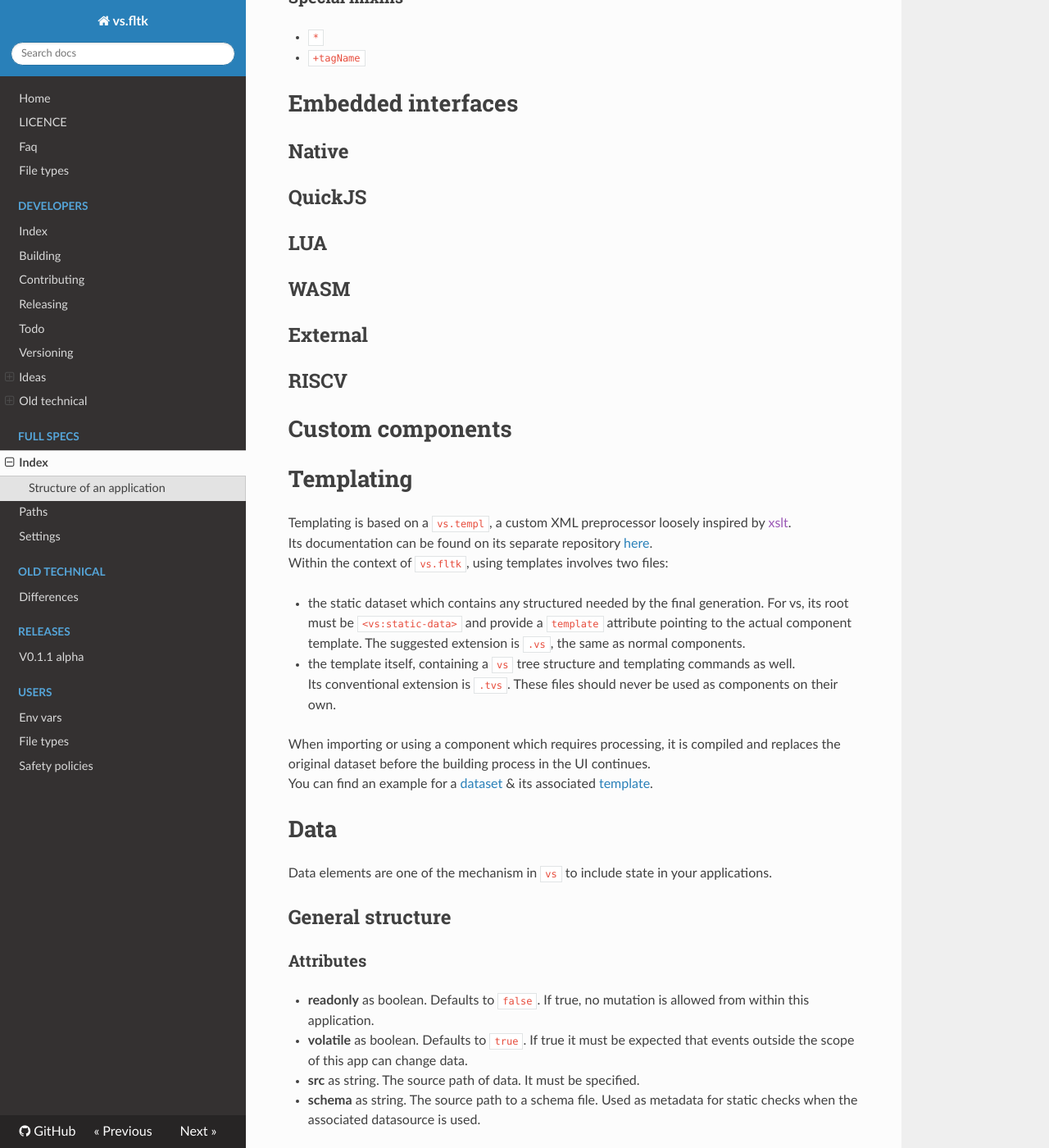
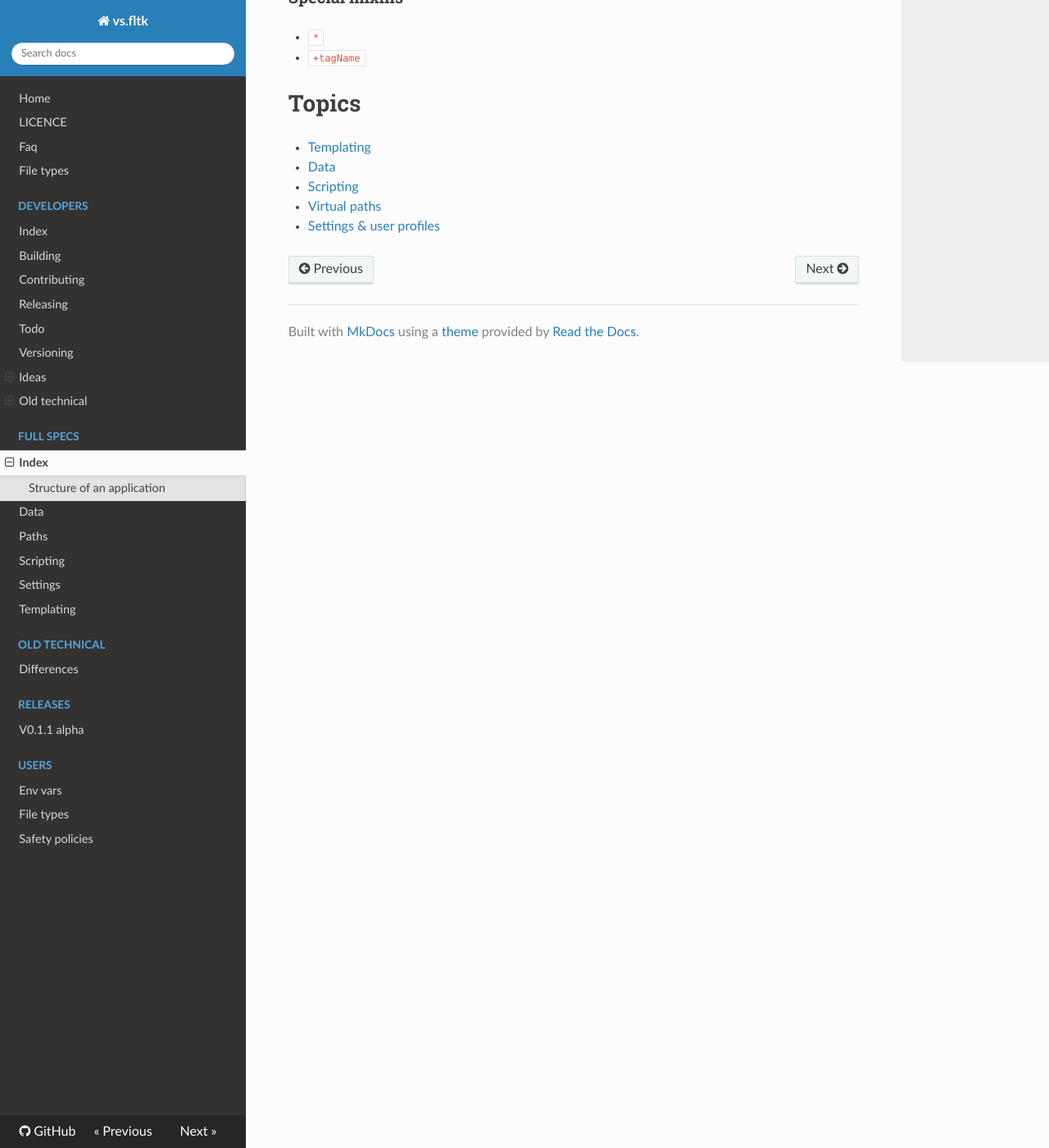
Before and after one commit to andy5995/vs-fltk, an MkDocs documentation site: the page built from docs/full-specs/index.md, in a window 1280 px wide and 1400 px high, scrolled down 6141 px. Shown: the whole window at 82% size. Built offline with MkDocs 1.6.1, drawn with Linux system fonts in a browser that asks for light colours; nearby versions of some CDN libraries; some of the changed text lies outside the part shown.

Commit message:
Improvements to docs

```diff
--- a/docs/full-specs/index.md
+++ b/docs/full-specs/index.md
@@ -220,62 +220,10 @@ Embedded scripts are
 - `*`
 - `+tagName`
 
-# Embedded interfaces
+# Topics
 
-## Native
-
-## QuickJS
-
-## LUA
-
-## WASM
-
-## External
-
-## RISCV
-
-# Custom components
-
-# Templating
-
-Templating is based on a `vs.templ`, a custom XML preprocessor loosely inspired by [xslt]().
-Its documentation can be found on its separate repository [here](https://github.com/karurochori/vs-templ).
-Within the context of `vs.fltk`, using templates involves two files:
-
-- the static dataset which contains any structured needed by the final generation. For vs, its root must be `<vs:static-data>` and provide a `template` attribute pointing to the actual component template. The suggested extension is `.vs`, the same as normal components.
-- the template itself, containing a `vs` tree structure and templating commands as well.
-  Its conventional extension is `.tvs`. These files should never be used as components on their own.
-
-When importing or using a component which requires processing, it is compiled and replaces the original dataset before the building process in the UI continues.
-You can find an example for a [dataset](../examples/test-templ.vs) & its associated [template](../examples/test-templ.tvs).
-
-# Data
-
-Data elements are one of the mechanism in `vs` to include state in your applications.
-
-## General structure
-
-### Attributes
-
-- **readonly** as boolean. Defaults to `false`. If true, no mutation is allowed from within this application.
-- **volatile** as boolean. Defaults to `true`. If true it must be expected that events outside the scope of this app can change data.
-- **src** as string. The source path of data. It must be specified.
-- **schema** as string. The source path to a schema file. Used as metadata for static checks when the associated datasource is used.
-
-## Subtypes
-
-### CSV
-
-#### Additional attributes
-
-- **header** as boolean. Defaults to `false`. If true the first row is used as schema information or skipped if `schema` is already provided.
-- **separator.field** as string. Defaults to `\t`. The character to split columns.
-- **separator.record** as string. Defaults to `\n`. The character to split records.
-
-### FS
-
-### JSON
-
-### SQLITE
-
-### XML
+- [Templating](templating.md)
+- [Data](data.md)
+- [Scripting](scripting.md)
+- [Virtual paths](paths.md)
+- [Settings & user profiles](settings.md)
```
Also changed, not shown: RELEASE.md (+1 -0 lines), docs/developers/contributing.md (+5 -3 lines), docs/developers/todo.md (+0 -9 lines), docs/full-specs/data.md (added, +30 -0 lines), docs/full-specs/scripting.md (added, +26 -0 lines), docs/full-specs/templating.md (added, +12 -0 lines), 3 other files.
